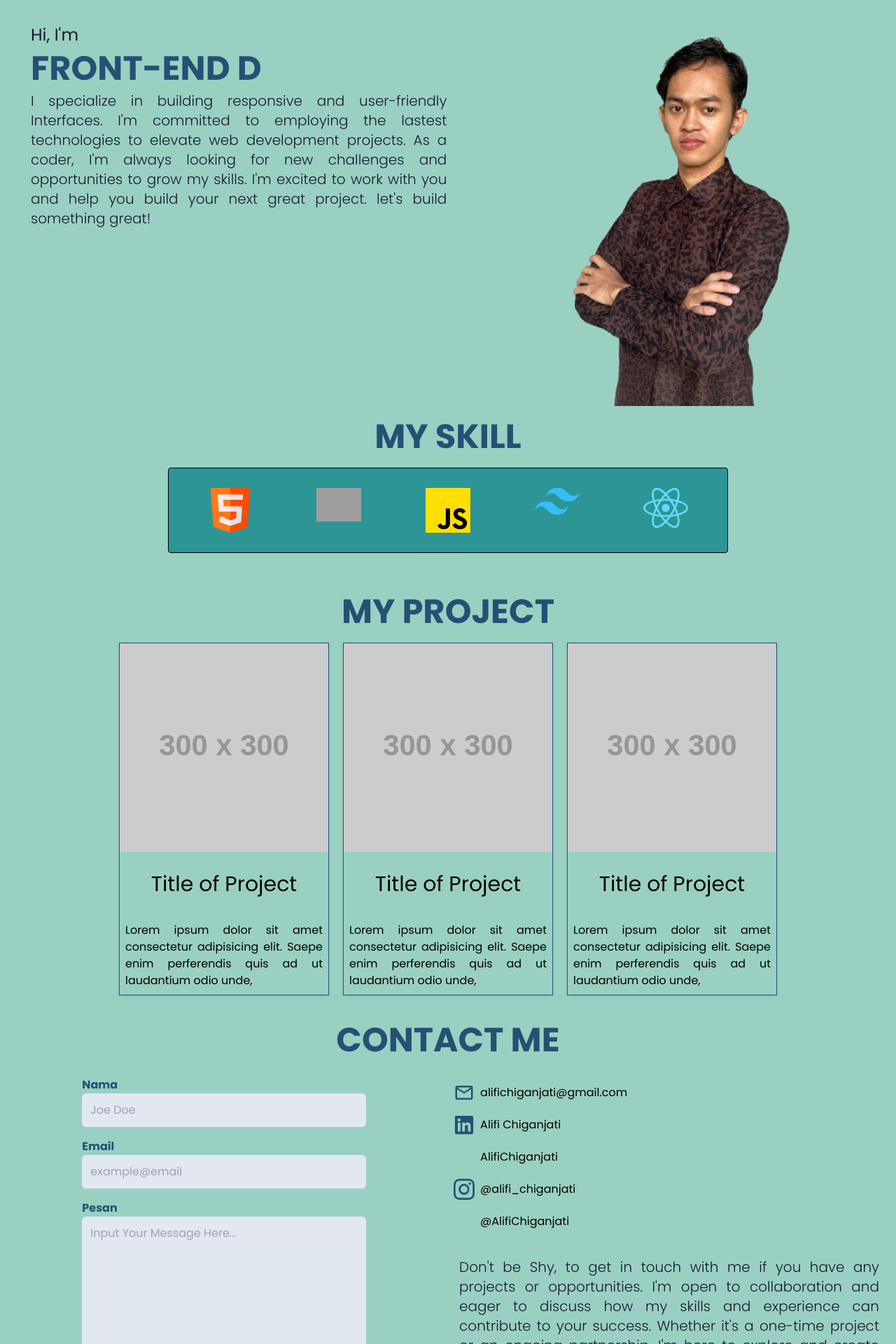
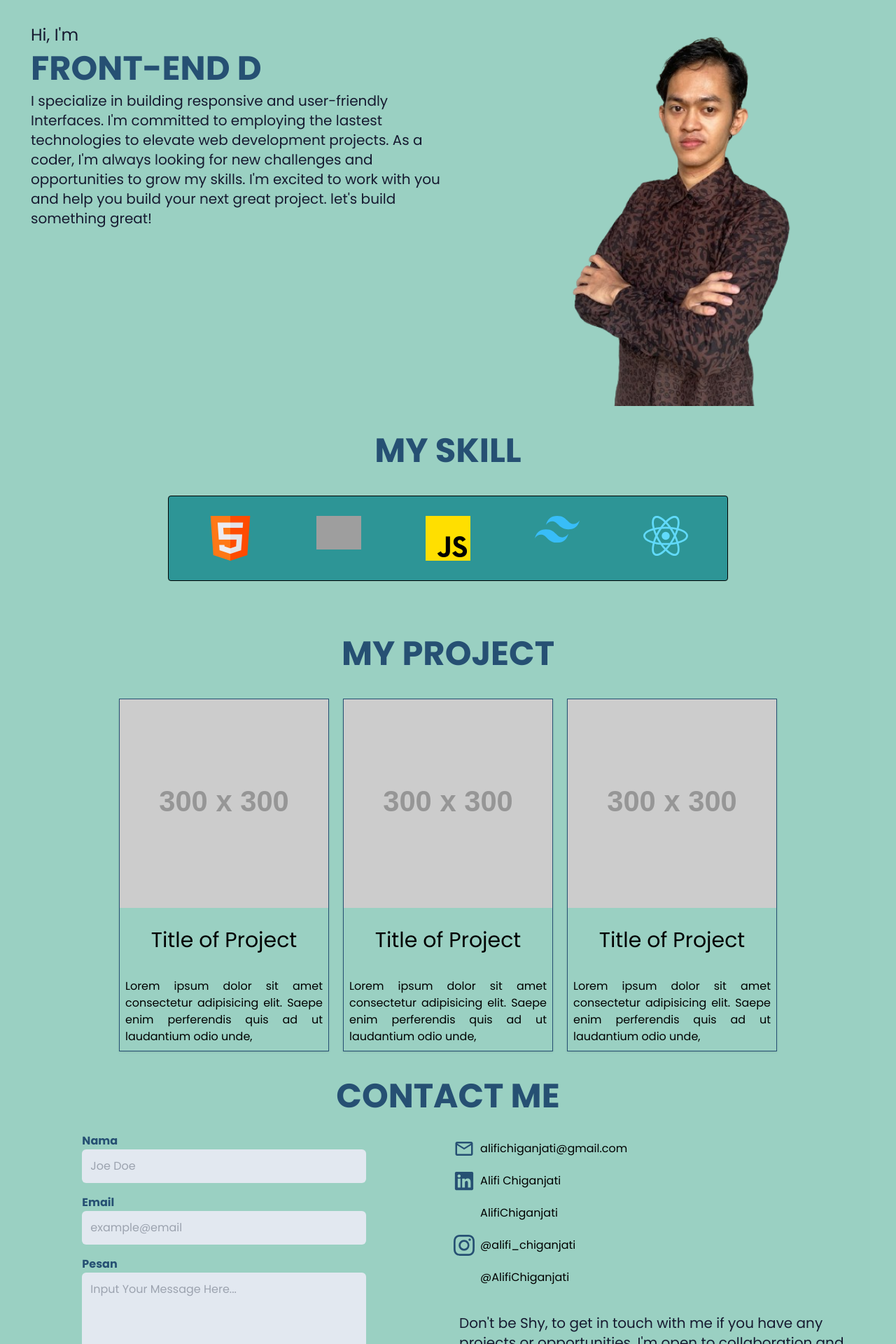
Before and after one commit to AlifiChiganjati/alifichiganjati.github.io, a React (Vite) app: page / in a window 1280 px wide. Shown: the part 220-2140 px from the top of the page at 70% size. Built offline with nearby package versions, Linux system fonts and the light colour scheme; grey boxes are pictures that could not be loaded; some icons are missing.

Commit message:
fix: font weight and remove align-justify

```diff
--- a/src/components/Fragments/HeroText.jsx
+++ b/src/components/Fragments/HeroText.jsx
@@ -28,7 +28,7 @@ const HeroText = ({
         {typeEffect}
       </h2>
 
-      <p className="mt-2 text-justify text-base font-light text-dark-primary dark:text-dark-text-primary md:text-xl">
+      <p className="mt-2  text-base text-dark-primary dark:text-dark-text-primary md:text-xl">
         I specialize in building responsive and user-friendly Interfaces. I'm
         committed to employing the lastest technologies to elevate web
         development projects. As a coder, I'm always looking for new challenges
--- a/src/pages/contactpage.jsx
+++ b/src/pages/contactpage.jsx
@@ -114,7 +114,7 @@ const ContactPage = () => {
             </ul>
           </div>
 
-          <p className="mt-5  inline-block px-2 text-justify text-base font-light text-dark-primary dark:text-dark-light md:pr-4 md:text-xl">
+          <p className="mt-5  inline-block px-2  text-base text-dark-primary dark:text-dark-light md:pr-4 md:text-xl">
             Don't be Shy, to get in touch with me if you have any projects or
             opportunities. I'm open to collaboration and eager to discuss how my
             skills and experience can contribute to your success. Whether it's a
--- a/src/pages/projectspage.jsx
+++ b/src/pages/projectspage.jsx
@@ -22,7 +22,7 @@ const ProjectPage = () => {
         data-aos-mirror="true"
         data-aos-once="true"
         data-aos-anchor-placement="top-center"
-        className="text-shadow mt-5 text-2xl font-bold uppercase text-primary dark:text-light md:text-4xl lg:text-5xl"
+        className="text-shadow mb-5 mt-10 text-2xl font-bold uppercase text-primary dark:text-light md:text-4xl lg:text-5xl"
       >
         my project
       </h3>
--- a/src/pages/skillpage.jsx
+++ b/src/pages/skillpage.jsx
@@ -16,7 +16,7 @@ const SkillPage = () => {
   return (
     <section
       id="skill"
-      className="flex  w-full flex-col items-center justify-center bg-text-primary dark:bg-dark-secondary"
+      className="flex   w-full flex-col items-center justify-center bg-text-primary dark:bg-dark-secondary"
     >
       <h3
         data-aos="fade-up"
@@ -26,7 +26,7 @@ const SkillPage = () => {
         data-aos-mirror="true"
         data-aos-once="true"
         data-aos-anchor-placement="top-center"
-        className="text-shadow mt-5 text-2xl font-bold uppercase text-primary dark:text-dark-light md:text-4xl lg:text-5xl"
+        className="text-shadow mb-5 mt-10 text-2xl font-bold uppercase text-primary dark:text-dark-light md:text-4xl lg:text-5xl"
       >
         My Skill
       </h3>
```
